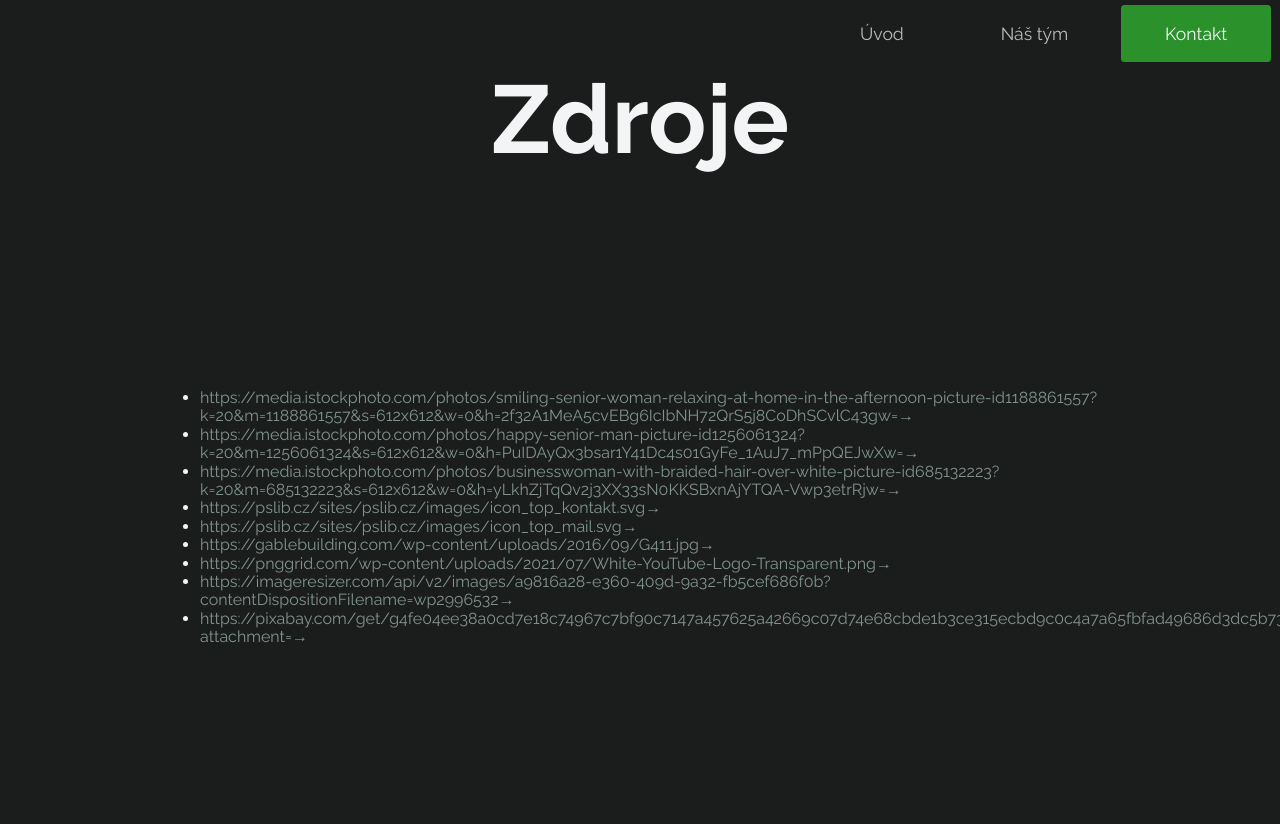
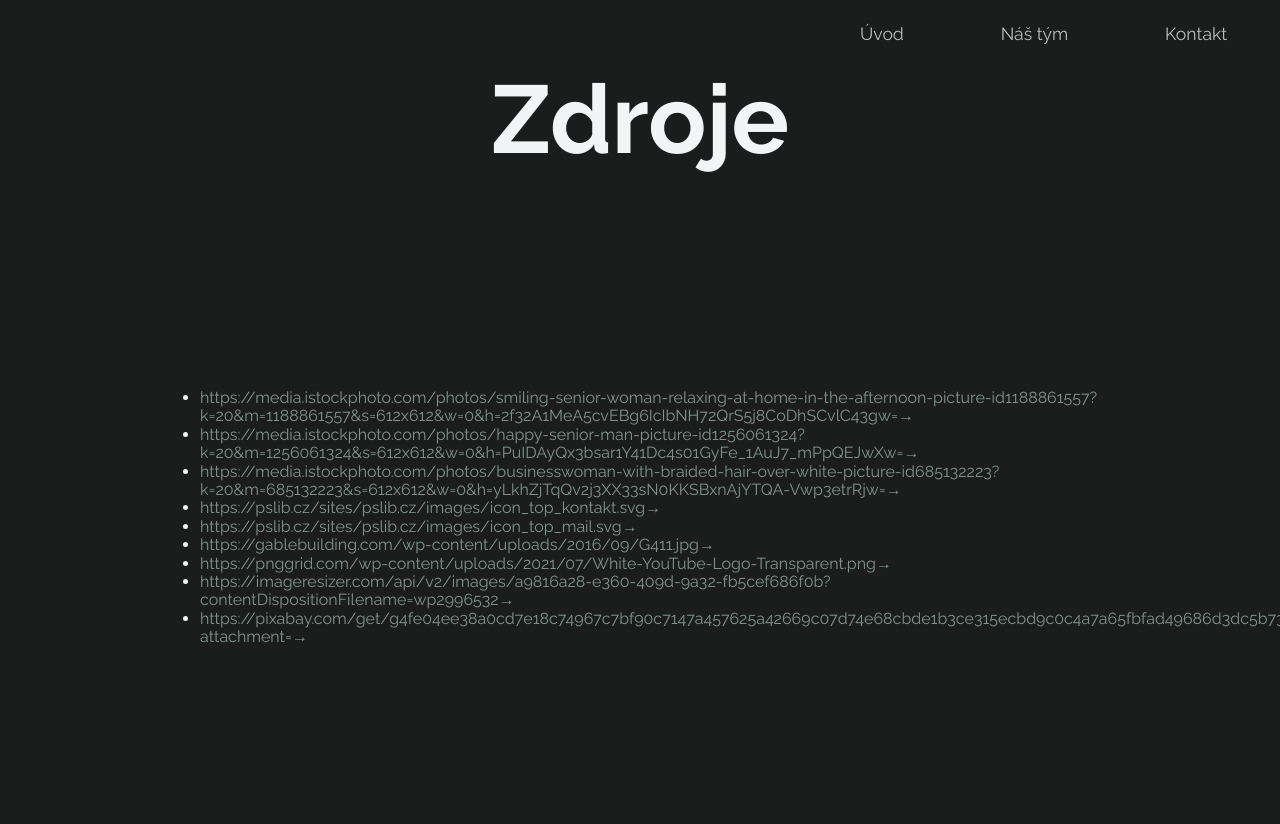
Before and after one commit to JakubRalis/vlastni-web, a plain HTML site: page resources.html in a window 1280 px wide. Shown: the top 824 px of the page. Drawn offline with Linux system fonts and the light colour scheme.

Commit message:
Update resources.html

```diff
--- a/resources.html
+++ b/resources.html
@@ -13,7 +13,7 @@
         <ul class="navList">
             <li class="navItem"><a class="navButton" href="./index.html">Úvod</a></li>
             <li class="navItem"><a class="navButton" href="./team.html">Náš tým</a></li>
-            <li class="navItem"><a class="navButton active" href="./contact.html">Kontakt</a></li>
+            <li class="navItem"><a class="navButton" href="./contact.html">Kontakt</a></li>
         </ul>
     </nav>
     <article>
```
